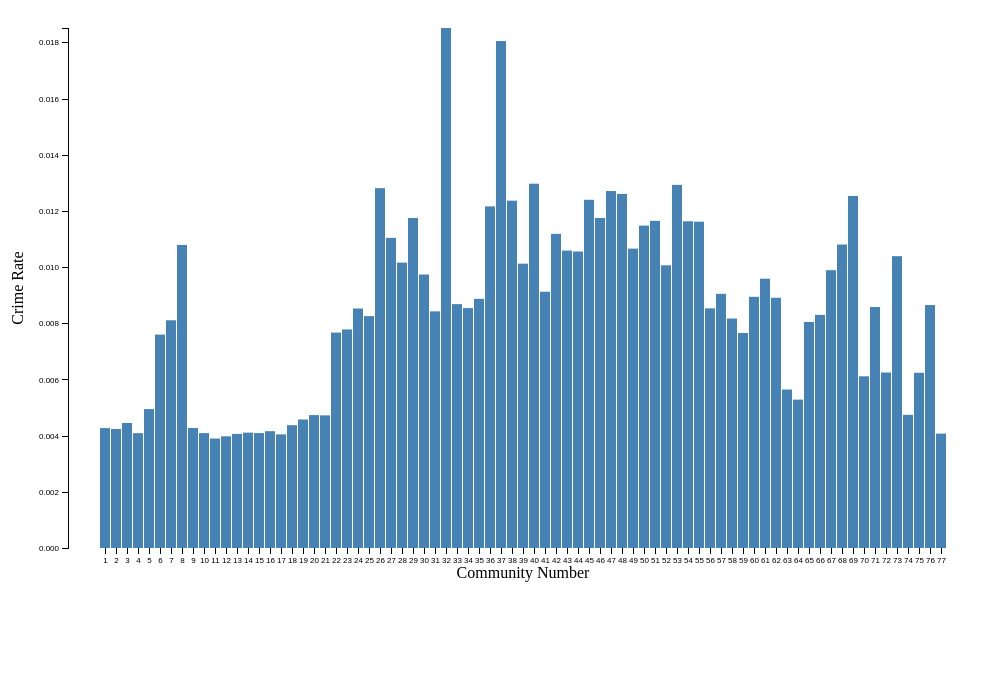
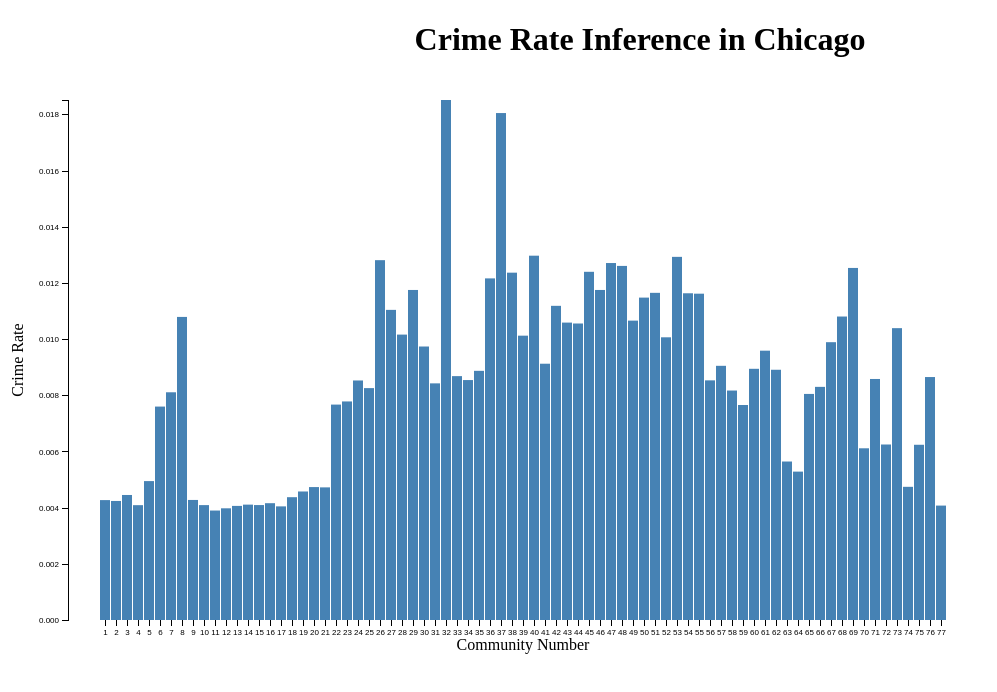
Before and after one commit to chromevoid/chromevoid.github.io, a plain HTML site: page crimesBigdata/crimesBigdata.html in a window 1280 px wide. Shown: the whole page, without its empty margins (0-997 px from the left). Drawn offline with nearby package versions, Linux system fonts and the light colour scheme.

Commit message:
Add <h1>

```diff
--- a/crimesBigdata/crimesBigdata.html
+++ b/crimesBigdata/crimesBigdata.html
@@ -34,6 +34,7 @@
 </head>
 
 <body>
+<h1 style="text-align: center;">Crime Rate Inference in Chicago</h1>
 <svg class="chart"></svg>
 </body>
 
```
Also changed, not shown: 1 other file.
